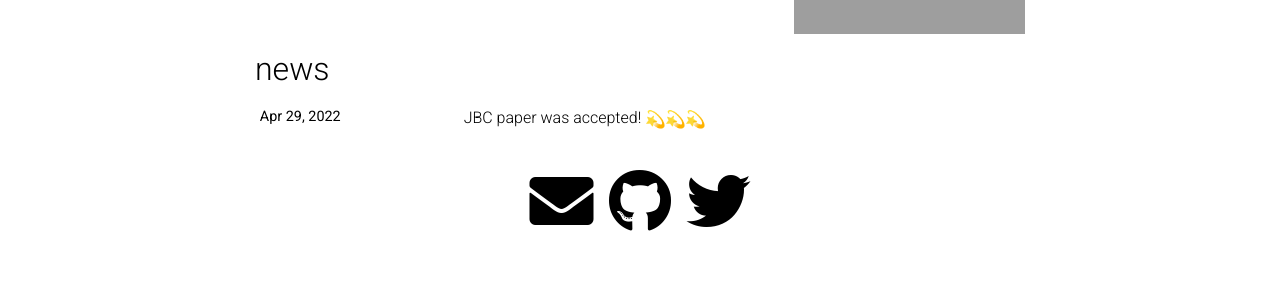
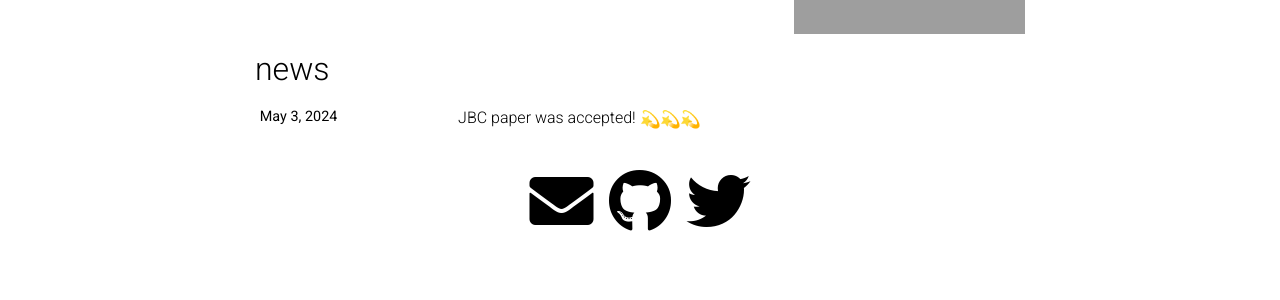
Before and after one commit to WanyingX/wy-xu.github.io, a Jekyll site: the page index.html, which Jekyll copies as it is, in a window 1280 px wide. Shown: the part 534-834 px from the top of the page. Built offline with Jekyll 4.4.1, drawn with Linux system fonts in a browser that asks for light colours; emoji names are drawn with the system emoji font; comment, search, counter and statistics services are not loaded; a style sheet for code colours, icons or effects is not loaded; grey boxes are pictures that could not be loaded.

Commit message:
Update index.html

```diff
--- a/index.html
+++ b/index.html
@@ -142,7 +142,7 @@
             <div class="table-responsive">
               <table class="table table-sm table-borderless">
                 <tr>
-                  <th scope="row">Apr 29, 2022</th>
+                  <th scope="row">May 3, 2024</th>
                   <td>
                     JBC paper was accepted!  <img class="emoji" title=":dizzy:" alt=":dizzy:" src="https://github.githubassets.com/images/icons/emoji/unicode/1f4ab.png" height="20" width="20"><img class="emoji" title=":dizzy:" alt=":dizzy:" src="https://github.githubassets.com/images/icons/emoji/unicode/1f4ab.png" height="20" width="20"><img class="emoji" title=":dizzy:" alt=":dizzy:" src="https://github.githubassets.com/images/icons/emoji/unicode/1f4ab.png" height="20" width="20">
 
```
